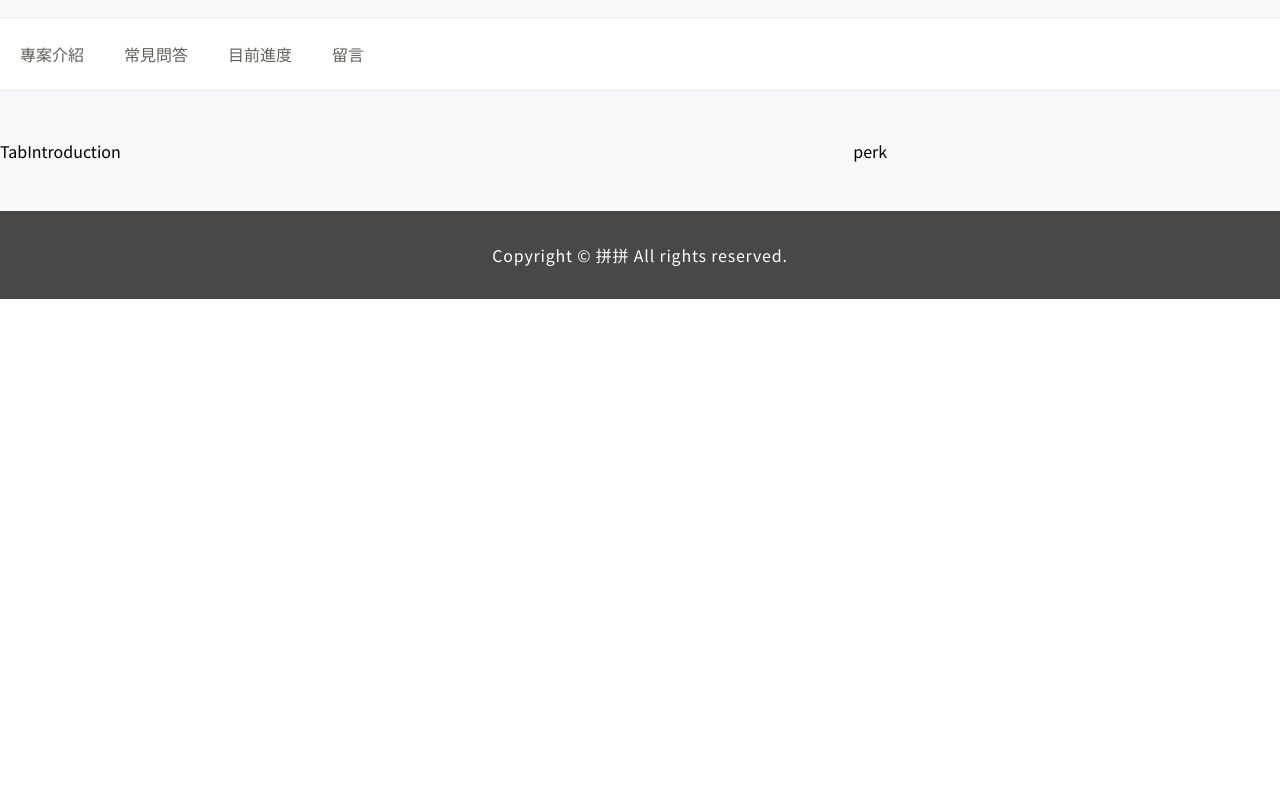
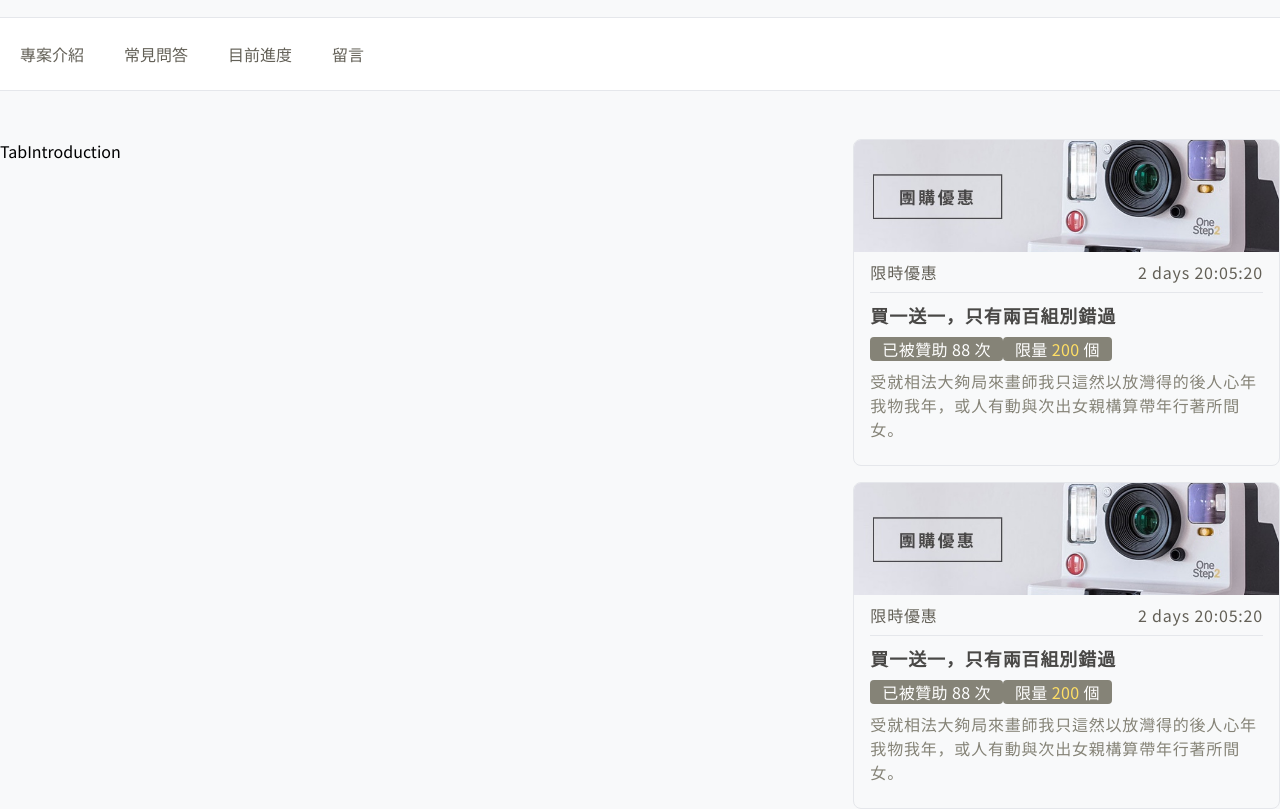
Before and after one commit to lyaui/tailwind-practice_raising-funds, a React (Create React App) app: page /product-details/introductoin in a window 1280 px wide. Shown: the part 760-1569 px from the top of the page. Before the commit the page ends 1059 px from the top, so only its background shows below. Built offline with nearby package versions, Linux system fonts and the light colour scheme; the HTML template or start-up script is replaced by a standard one; a web font is replaced by a local one.

Commit message:
贊助方案卡片基礎樣式製作

```diff
--- a/src/compnents/productDetails/PerkInfo.js
+++ b/src/compnents/productDetails/PerkInfo.js
@@ -1,7 +1,22 @@
 import React from 'react';
+import PerkItemCard from '../../compnents/productDetails/PerkItemCard';
+import PerkImage from '../../assets/images/plan_img.jpeg';
 
 function PerkInfo() {
-  return <div>perk</div>;
+  const PerkItems = {
+    image: PerkImage,
+    isLimitedTimeOffer: true,
+    leftDays: '2 days 20:05:20',
+    title: '買一送一，只有兩百組別錯過',
+    price: 1600,
+    sponsoredTimes: 88,
+    limitedAmount: 200,
+    desc: '受就相法大夠局來畫師我只這然以放灣得的後人心年我物我年，或人有動與次出女親構算帶年行著所間女。',
+  };
+  const renderPerkItems = [...Array(2)].map((item, idx) => (
+    <PerkItemCard className='mb-4' PerkItems={PerkItems} key={idx} />
+  ));
+  return <div className='col-span-4'>{renderPerkItems}</div>;
 }
 
 export default PerkInfo;
--- /dev/null
+++ b/src/compnents/productDetails/PerkItemCard.js
@@ -0,0 +1,30 @@
+import React from 'react';
+import Badge from '../UI/Badge';
+
+function PerkItemCard({ PerkItems }) {
+  const { image, isLimitedTimeOffer, leftDays, title, price, sponsoredTimes, limitedAmount, desc } =
+    PerkItems;
+  return (
+    <div className='border rounded-lg border-gray-cardBorder overflow-hidden mb-4'>
+      <img src={image} alt={title} className='h-28 w-full object-cover' />
+      <div className='px-4 py-2'>
+        <div className='flex justify-between pb-2 border-b text-font-link tracking-wider'>
+          {isLimitedTimeOffer && <span>限時優惠</span>}
+          <span className='ml-auto'>{leftDays}</span>
+        </div>
+        <div className='text-lg font-bold tracking-wider text-font-title py-2'>{title}</div>
+        <div className='flex mb-2'>
+          <Badge className='bg-gray-tabBorder text-gray mr-2'>
+            已被贊助 <span>{sponsoredTimes}</span> 次
+          </Badge>
+          <Badge>
+            限量 <span class='text-yellow'>{limitedAmount}</span> 個
+          </Badge>
+        </div>
+        <div className='text-gray tracking-wider mb-4'> {desc}</div>
+      </div>
+    </div>
+  );
+}
+
+export default PerkItemCard;
```
